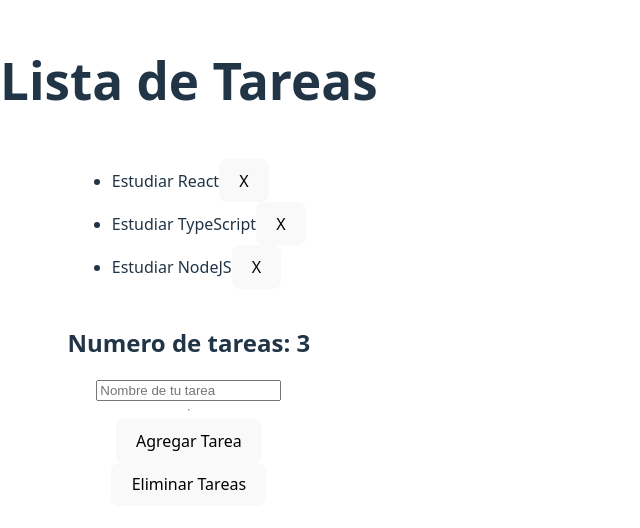
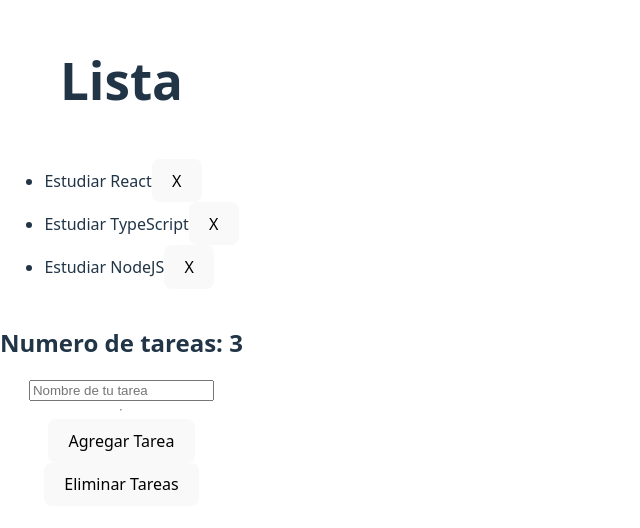
Before and after one commit to CardChris4ever/MY-APP, a React (Vite) app: page / in a window 1280 px wide. Shown: the part 138-666 px from the top of the page, without its empty margins (0-640 px from the left). Built offline with nearby package versions, Linux system fonts and the light colour scheme.

Commit message:
30092025

```diff
--- a/src/App.tsx
+++ b/src/App.tsx
@@ -1,15 +1,15 @@
 import { useState } from "react";
 
 function App(){
-  const [count,setCount]= useState<number>(10);
-  const [nombre,setNombre]= useState<string>("");
+  const [count,setCount] = useState<number>(0);
+  const [nombre,setNombre] = useState<string>("");
+
   return (
     <div style={{display:"flex",justifyContent:"center",alignItems:"center",height:"100vh",flexDirection:"column"}}>
       <input value={nombre} placeholder = "Esbribe tu nombre" onChange={(e: React.ChangeEvent<HTMLInputElement>) => setNombre(e.target.value)} />
 
       <h1>Hola {nombre||"Anonime"}</h1>
-
-      {count>15 &&<h2> Llevas {count} clicks </h2>}
+      <h2>Contador: {count} {count > 5 && <h2> que buena onda tienes muchos </h2>  }</h2>
       <div>
         <button onClick={()=>setCount(count+2)}>Incrementar</button>
         <button onClick={()=>setCount(count-2)}>Decrementar</button>
@@ -24,7 +24,7 @@ function App2(){
 
   return (
     <div style={{display:"flex",justifyContent:"center",alignItems:"center",height:"100vh",flexDirection:"column"}}>
-      <h1>Lista de Tareas</h1>
+      <h1>Lista</h1>
       <ul>
         {tareas.map((t, index) => (
           <li key={index}>{t}
```
